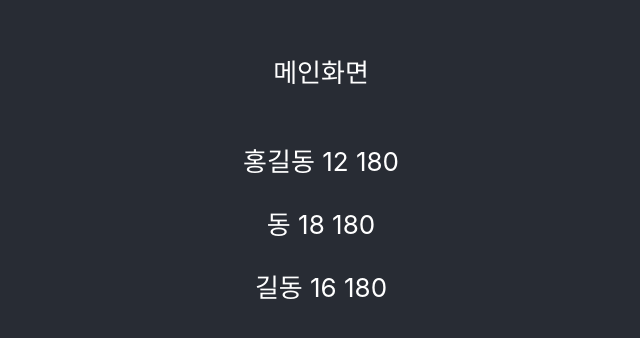
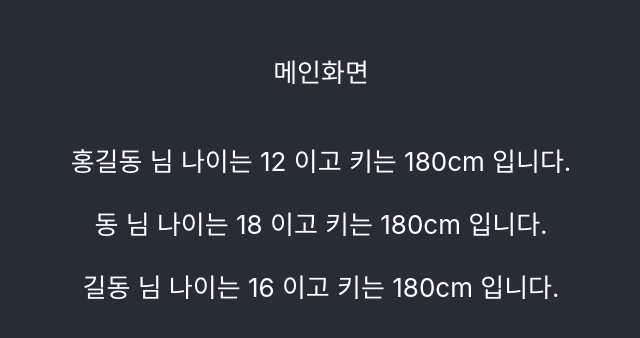
Before and after one commit to skymill2000/fintech210823, a React (Create React App) app in the folder fintech/: page / in a window 1280 px wide. Shown: the part 222-560 px from the top of the page, without its empty margins (319-959 px from the left). Built offline with nearby package versions, Linux system fonts and the light colour scheme.

Commit message:
리스트 아이템 컴포넌트화

```diff
--- a/fintech/src/component/ListComponent.js
+++ b/fintech/src/component/ListComponent.js
@@ -1,4 +1,5 @@
 import React, { useState } from "react";
+import ListItem from "./ListItem";
 
 const ListComponent = () => {
   const [users, setUsers] = useState([
@@ -11,9 +12,11 @@ const ListComponent = () => {
     <div>
       {users.map((user) => {
         return (
-          <p>
-            {user.name} {user.age} {user.height}
-          </p>
+          <ListItem
+            username={user.name}
+            age={user.age}
+            height={user.height}
+          ></ListItem>
         );
       })}
     </div>
--- /dev/null
+++ b/fintech/src/component/ListItem.js
@@ -0,0 +1,11 @@
+import React from "react";
+
+const ListItem = ({ username, age, height }) => {
+  return (
+    <p>
+      {username} 님 나이는 {age} 이고 키는 {height}cm 입니다.
+    </p>
+  );
+};
+
+export default ListItem;
```
